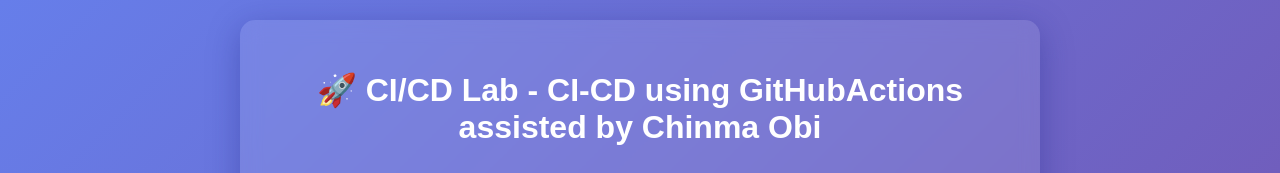
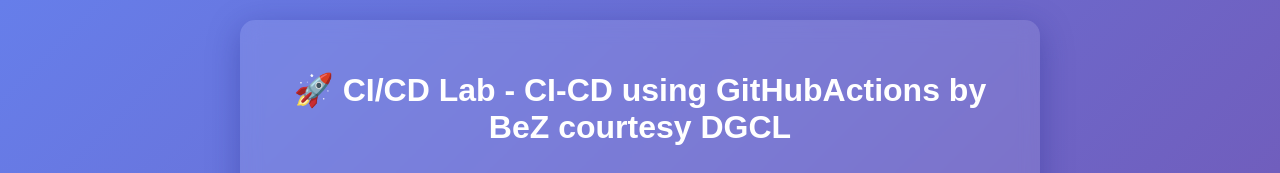
Before and after one commit to engrbez/ci_cdgithubactions, a website: page public/index.html in a window 1280 px wide. Shown: the top 173 px of the page. Drawn offline with Linux system fonts and the light colour scheme; no server answers.

Commit message:
updated again

```diff
--- a/public/index.html
+++ b/public/index.html
@@ -80,7 +80,7 @@
 
 <body>
     <div class="container">
-        <h1>🚀 CI/CD Lab - CI-CD using GitHubActions assisted by Chinma Obi</h1>
+        <h1>🚀 CI/CD Lab - CI-CD using GitHubActions by BeZ courtesy DGCL</h1>
 
         <div class="info-card">
             <h3>Application Status</h3>
```
